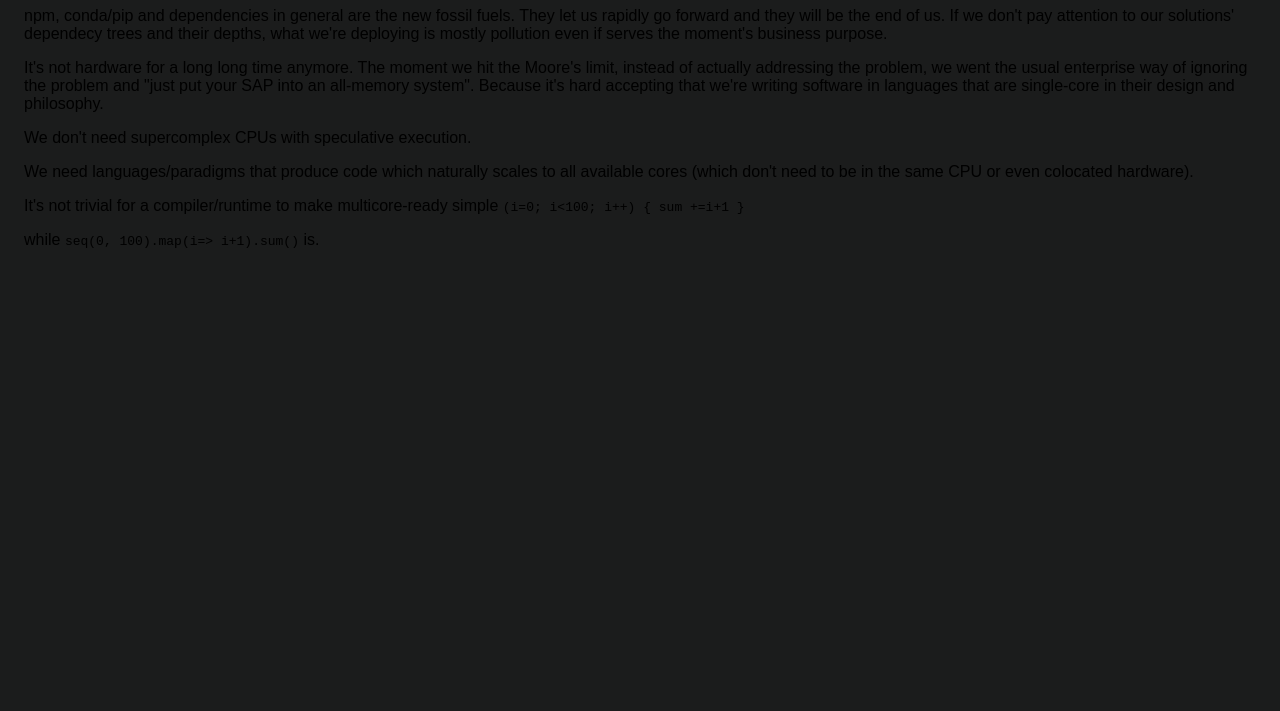
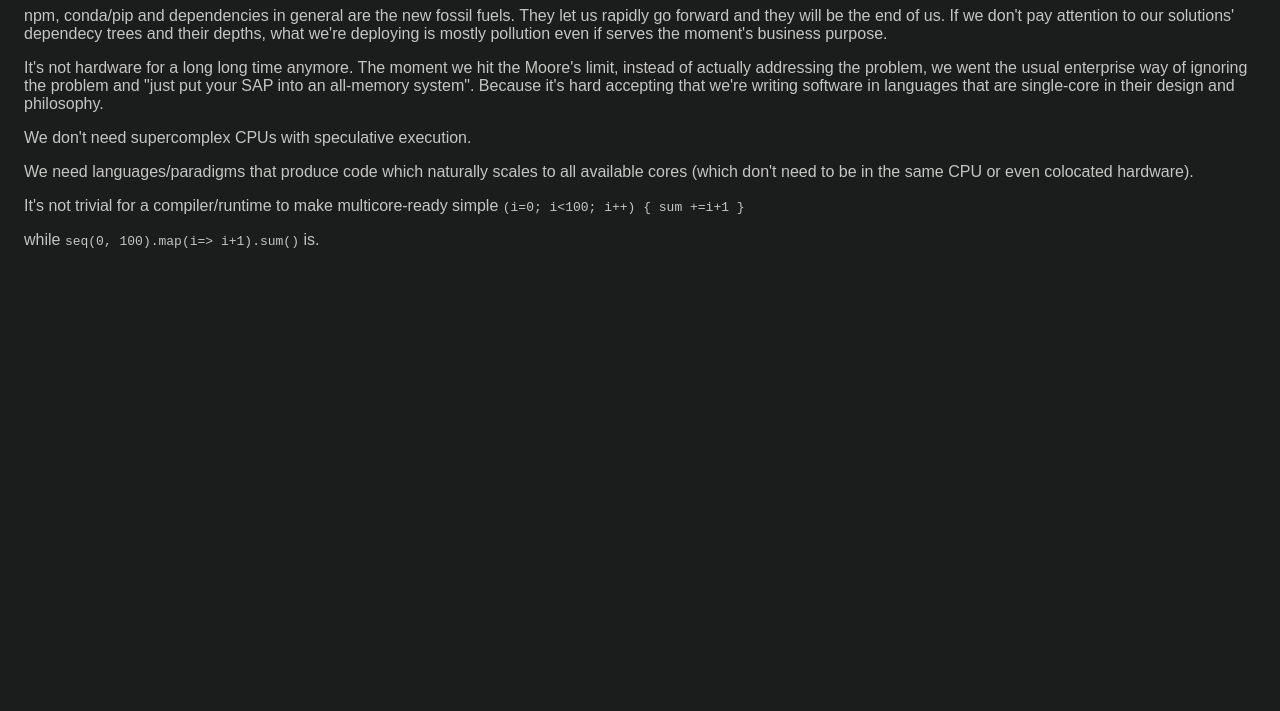
Before and after one commit to dooreelko/softwareecology.org, an Eleventy site: page index.md in a window 1280 px wide. Shown: the part 89-800 px from the top of the page. Built offline with nearby package versions, Linux system fonts and the light colour scheme; Eleventy itself is replaced by a stand-in of ours; files that its build step writes are made by us from their sources.

Commit message:
readable text

```diff
--- a/_includes/layout.njk
+++ b/_includes/layout.njk
@@ -12,6 +12,7 @@
   <style>
     html {
       background-color: #1b1c1c !important;
+      color: #c5c5c3;
       font-family: sans-serif;
       padding: 1em;
     }
```
